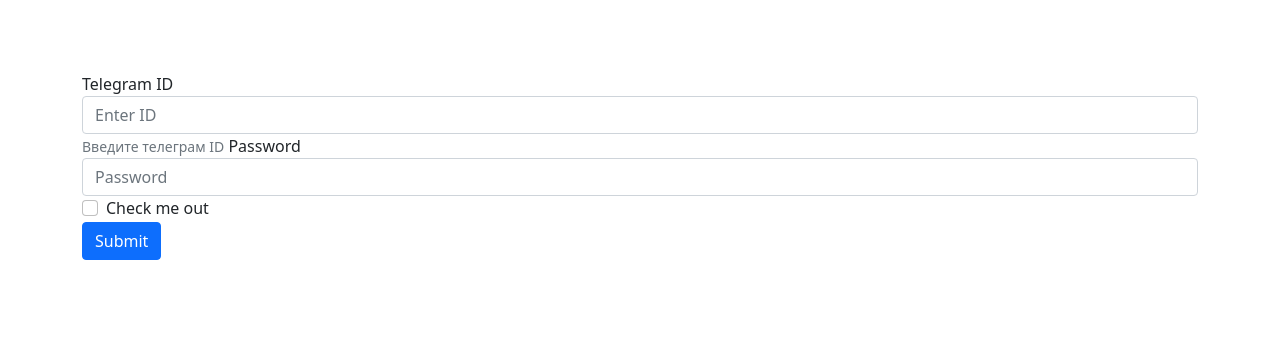
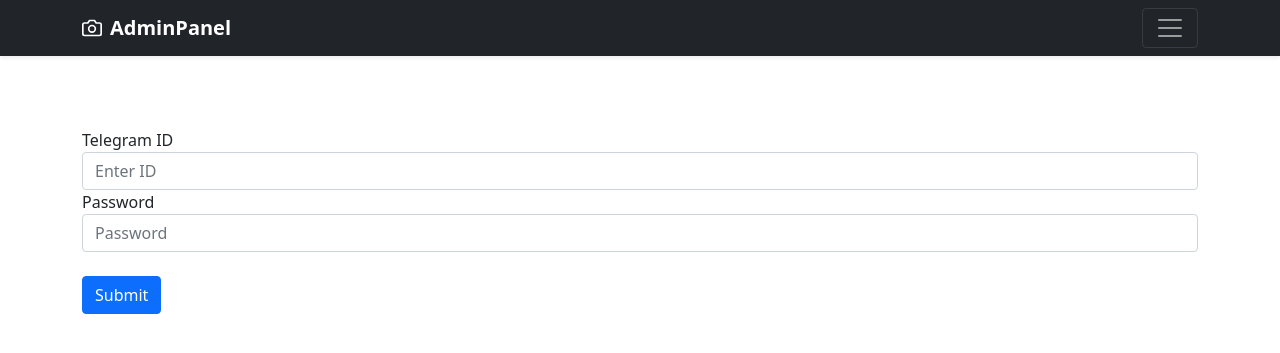
Before and after one commit to sanfouse/aiopay-test, a Python web app: template templates/login.html in a window 1280 px wide. Shown: the top 353 px of the page. Run offline with Jinja, Linux system fonts and the light colour scheme; the template is opened without the code that fills it, so the values that code supplies are empty.

Commit message:
aiopay_admin version 1.0

```diff
--- a/routes.py
+++ b/routes.py
@@ -10,3 +10,4 @@ def setup_routes(app):
     app.router.add_get('/admin/{data}', advert)
     app.router.add_post('/admin/{data}', edit_item)
     app.router.add_post('/admin/', login_check)
+    app.router.add_post('/admin/login', log_out)
--- a/templates/home.html
+++ b/templates/home.html
@@ -17,8 +17,10 @@
             <h4 class="text-white">О проекте</h4>
             <p class="text-muted">AdminPanel | Monitoring system </p>
           </div>
-          <div class="col-sm-4 offset-md-1 py-4">
+          <div class="col-sm-3 offset-md-2 py-4">
+            <h5 class="text-white">{{ id }}</h5>
             <ul class="list-unstyled">
+              <form method="post" action="/admin/login"><li><button class="btn btn-outline-danger" type="submit">Выход</button></li></form>
             </ul>
           </div>
         </div>
--- a/templates/login.html
+++ b/templates/login.html
@@ -8,6 +8,34 @@
     <title>Document</title>
 </head>
 <body>
+    <header>
+        <div class="collapse bg-dark" id="navbarHeader">
+          <div class="container">
+            <div class="row">
+              <div class="col-sm-8 col-md-7 py-4">
+                <h4 class="text-white">О проекте</h4>
+                <p class="text-muted">AdminPanel | Monitoring system </p>
+              </div>
+              <div class="col-sm-3 offset-md-1 py-4">
+                <ul class="list-unstyled">
+                  <!-- <li><a class="text-white">История загрузок</a></li> -->
+                </ul>
+              </div>
+            </div>
+          </div>
+        </div>
+        <div class="navbar navbar-dark bg-dark shadow-sm">
+          <div class="container">
+            <a href="/admin/" class="navbar-brand d-flex align-items-center">
+              <svg xmlns="http://www.w3.org/2000/svg" width="20" height="20" fill="none" stroke="currentColor" stroke-linecap="round" stroke-linejoin="round" stroke-width="2" aria-hidden="true" class="me-2" viewBox="0 0 24 24"><path d="M23 19a2 2 0 0 1-2 2H3a2 2 0 0 1-2-2V8a2 2 0 0 1 2-2h4l2-3h6l2 3h4a2 2 0 0 1 2 2z"></path><circle cx="12" cy="13" r="4"></circle></svg>
+              <strong>AdminPanel</strong>
+            </a>
+            <button class="navbar-toggler" type="button" data-bs-toggle="collapse" data-bs-target="#navbarHeader" aria-controls="navbarHeader" aria-expanded="false" aria-label="Toggle navigation">
+              <span class="navbar-toggler-icon"></span>
+            </button>
+          </div>
+        </div>
+      </header>
     <br>
     <br>
     <br>
@@ -16,13 +44,9 @@
             <div class="form-group">
             <label for="exampleInputEmail1">Telegram ID</label>
                 <input type="number" class="form-control" id="exampleInputEmail1" aria-describedby="emailHelp" placeholder="Enter ID" name="id">
-                <small id="emailHelp" class="form-text text-muted">Введите телеграм ID</small>
             <label for="exampleInputPassword1">Password</label>
                 <input type="password" class="form-control" id="exampleInputPassword1" placeholder="Password" name="otp">
-            <div class="form-check">
-                <input type="checkbox" class="form-check-input" id="exampleCheck1">
-                <label class="form-check-label" for="exampleCheck1">Check me out</label>
-            </div>
+            <br>
             <button type="submit" class="btn btn-primary">Submit</button>
         </form>
     </div>
```
Also changed, not shown: templates/item.html (+3 -4 lines), views.py (+47 -31 lines), 1 other file.
